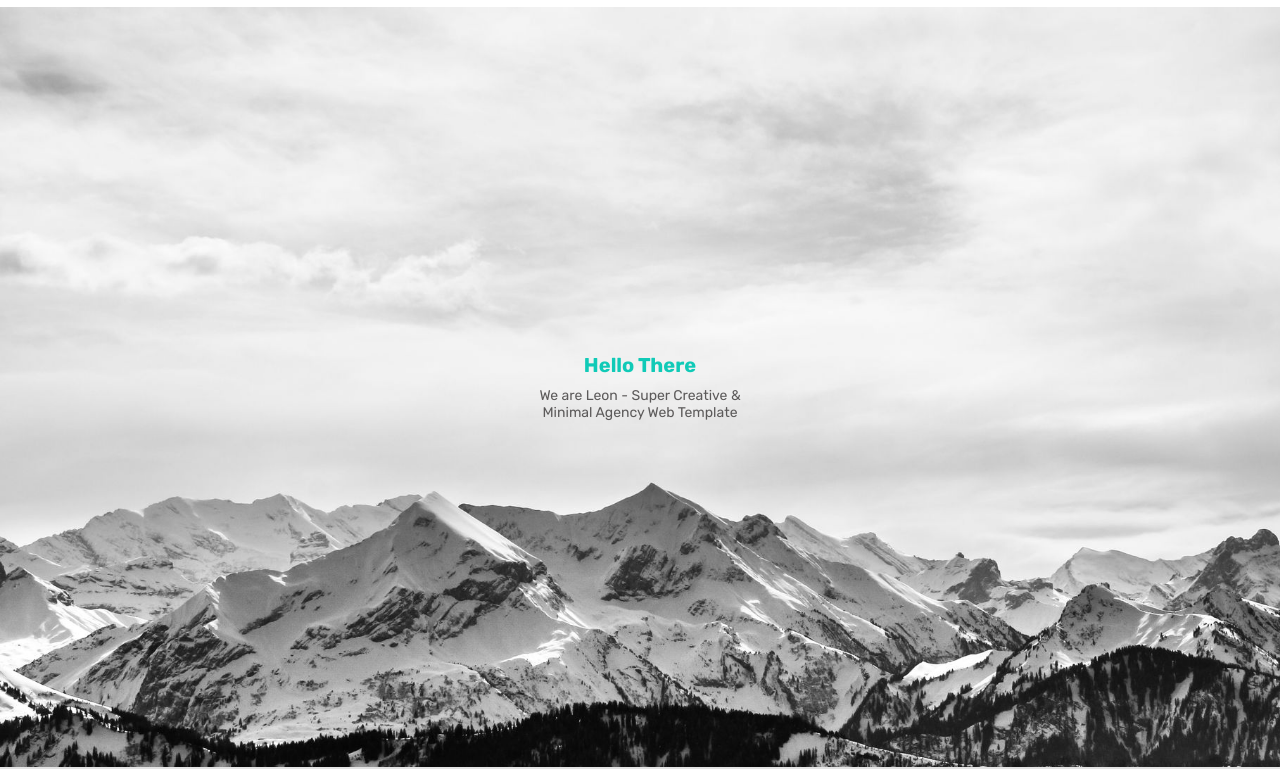
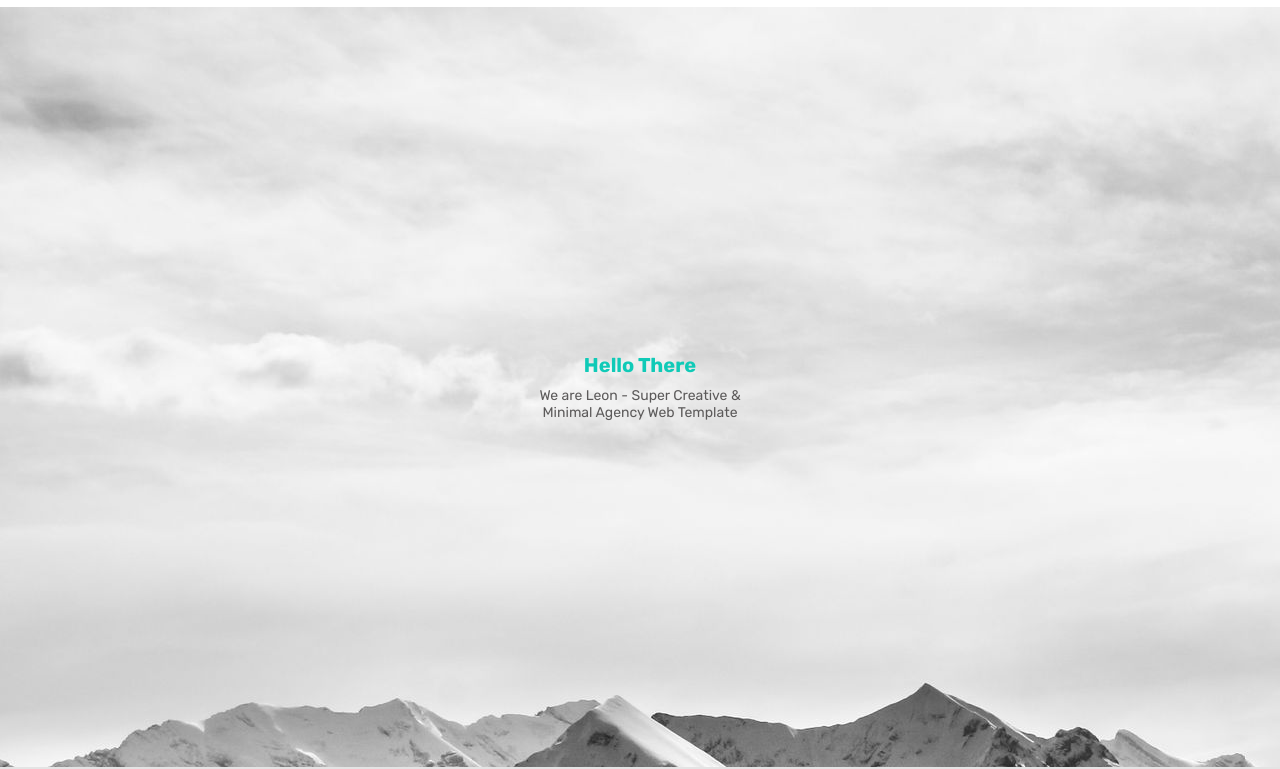
Before and after one commit to m2001said/Leon-Project, a plain HTML site: page index.html in a window 1280 px wide. Shown: the part 38-807 px from the top of the page. Drawn offline with Linux system fonts and the light colour scheme.

Commit message:
solving the problem of url of background-image and one step to the back

```diff
--- a/css/style.css
+++ b/css/style.css
@@ -97,6 +97,10 @@ header {
   height: calc(100vh - 4rem);
   background: url(/img/landing.jpg);
   background-size: cover;
+  /* the most important thing which i didn't know the reason for not shown in github page */
+  /* background: url(/img/landing.jpg); */
+  /* you should return a step in url */
+  background: url(../img/landing.jpg);
   /* background-size: contain; */
   position: relative;
 }
```
